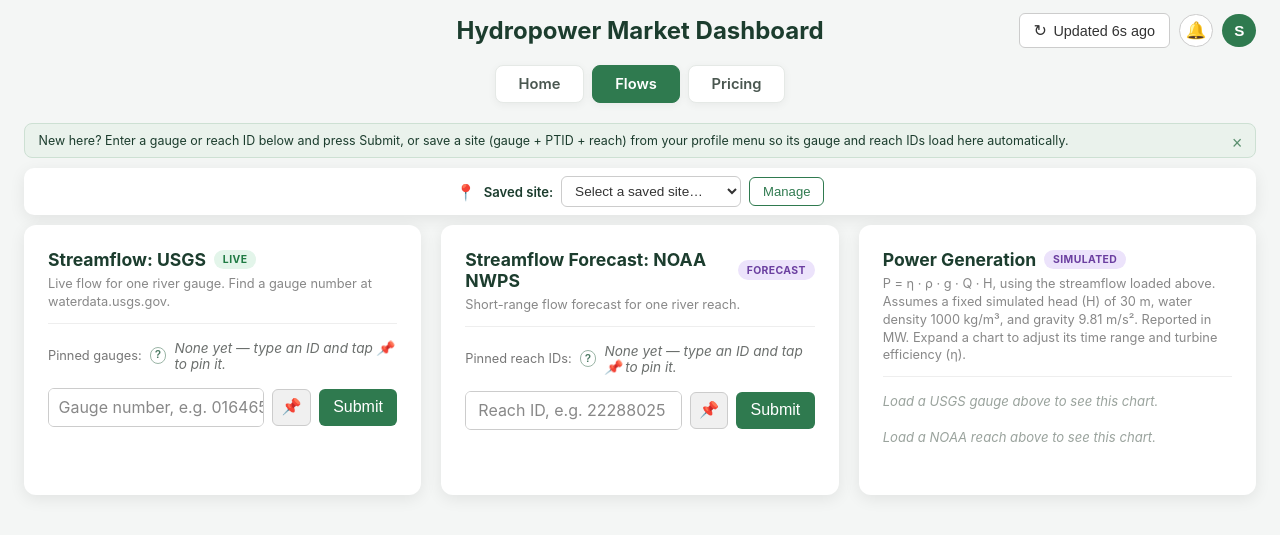
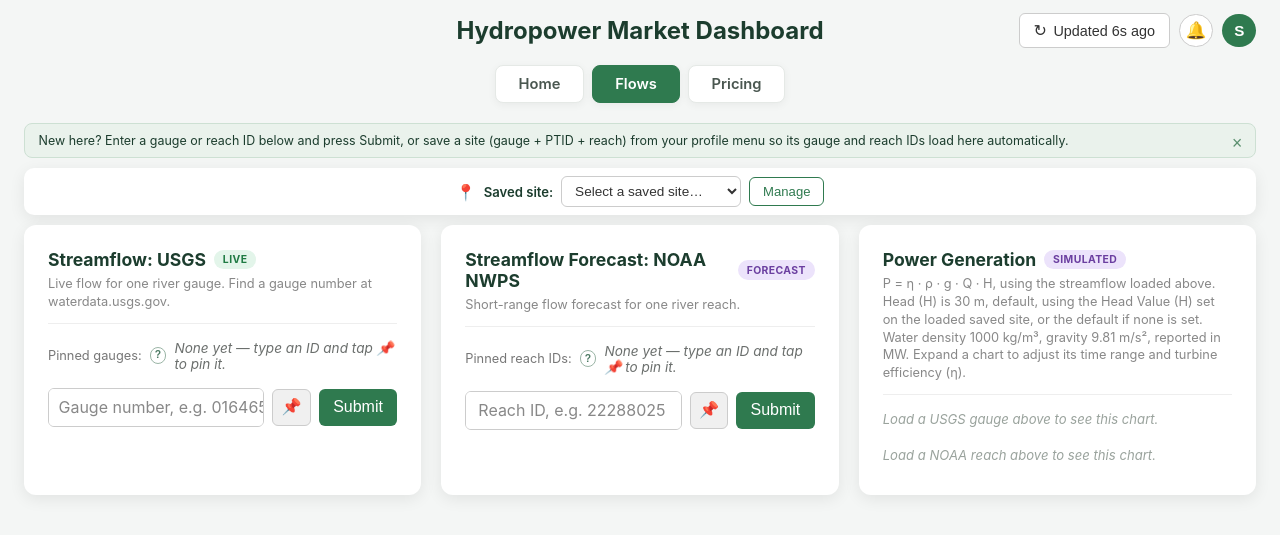
Before and after one commit to sakksham27/hydropower-market-dashboard, a Flask app: page /flows in a window 1280 px wide. Shown: the top 535 px of the page. Run offline with Flask 3, Linux system fonts and the light colour scheme; the visitor is signed in with stand-in values (Sample User, id 1); data that the repository does not hold is empty; some libraries are stand-ins or nearby versions.

Commit message:
Add per-site Head Value (H) used in power generation calculations
Saved sites now carry an optional Head Value (H, in meters) set from the
Manage Sites form. When a saved site is loaded, its head value replaces
the previously fixed 30 m constant in the power generation formula; sites
without one (or no site loaded) still fall back to the 30 m default.

Adds a head_m column to saved_sites (migrated via ALTER TABLE ADD COLUMN
IF NOT EXISTS, same pattern as the users table) and threads it through the
sites API and the Manage Sites UI.

Co-Authored-By: Claude Sonnet 5 <noreply@anthropic.com>
Claude-Session: https://claude.ai/code/session_015g957PFDF5zQHezkXtQNdM

```diff
--- a/app/app.py
+++ b/app/app.py
@@ -309,6 +309,24 @@ def api_list_sites():
     return jsonify({"sites": sites})
 
 
+def _parse_head_m(body):
+    """Returns (head_m, error_response_or_None). head_m is None when the
+    field was left blank, meaning callers should fall back to the standard
+    simulated head used when a site has no head value of its own."""
+    raw = body.get("head_m")
+    if raw in (None, ""):
+        return None, None
+
+    try:
+        head_m = float(raw)
+    except (TypeError, ValueError):
+        return None, (jsonify({"error": "Head value (H) must be a number."}), 400)
+    if head_m <= 0:
+        return None, (jsonify({"error": "Head value (H) must be greater than 0."}), 400)
+
+    return head_m, None
+
+
 @app.route("/api/sites", methods=["POST"])
 @login_required
 def api_create_site():
@@ -323,13 +341,24 @@ def api_create_site():
     if not (gauge_id or ptid or reach_id):
         return jsonify({"error": "Enter at least one ID (gauge, PTID, or reach)."}), 400
 
+    head_m, error = _parse_head_m(body)
+    if error:
+        return error
+
     try:
-        site_id = db.create_saved_site(session["user_id"], name, gauge_id, ptid, reach_id)
+        site_id = db.create_saved_site(session["user_id"], name, gauge_id, ptid, reach_id, head_m)
     except psycopg2.errors.UniqueViolation:
         return jsonify({"error": f'You already have a saved site named "{name}".'}), 400
 
     return jsonify(
-        {"id": site_id, "name": name, "gauge_id": gauge_id, "ptid": ptid, "reach_id": reach_id}
+        {
+            "id": site_id,
+            "name": name,
+            "gauge_id": gauge_id,
+            "ptid": ptid,
+            "reach_id": reach_id,
+            "head_m": head_m,
+        }
     )
 
 
@@ -347,8 +376,12 @@ def api_update_site(site_id):
     if not (gauge_id or ptid or reach_id):
         return jsonify({"error": "Enter at least one ID (gauge, PTID, or reach)."}), 400
 
+    head_m, error = _parse_head_m(body)
+    if error:
+        return error
+
     try:
-        updated = db.update_saved_site(session["user_id"], site_id, name, gauge_id, ptid, reach_id)
+        updated = db.update_saved_site(session["user_id"], site_id, name, gauge_id, ptid, reach_id, head_m)
     except psycopg2.errors.UniqueViolation:
         return jsonify({"error": f'You already have a saved site named "{name}".'}), 400
 
@@ -356,7 +389,14 @@ def api_update_site(site_id):
         return jsonify({"error": "Site not found."}), 404
 
     return jsonify(
-        {"id": site_id, "name": name, "gauge_id": gauge_id, "ptid": ptid, "reach_id": reach_id}
+        {
+            "id": site_id,
+            "name": name,
+            "gauge_id": gauge_id,
+            "ptid": ptid,
+            "reach_id": reach_id,
+            "head_m": head_m,
+        }
     )
 
 
--- a/app/db.py
+++ b/app/db.py
@@ -144,6 +144,7 @@ CREATE TABLE IF NOT EXISTS {SAVED_SITES_TABLE_NAME} (
     gauge_id TEXT,
     ptid TEXT,
     reach_id TEXT,
+    head_m DOUBLE PRECISION,
     created_at TIMESTAMPTZ NOT NULL DEFAULT now(),
     UNIQUE (user_id, name)
 );
@@ -398,38 +399,41 @@ def ensure_saved_sites_table():
     try:
         with conn, conn.cursor() as cur:
             cur.execute(CREATE_SAVED_SITES_TABLE_SQL)
+            cur.execute(
+                f"ALTER TABLE {SAVED_SITES_TABLE_NAME} ADD COLUMN IF NOT EXISTS head_m DOUBLE PRECISION"
+            )
     finally:
         conn.close()
 
 
-def create_saved_site(user_id, name, gauge_id, ptid, reach_id):
+def create_saved_site(user_id, name, gauge_id, ptid, reach_id, head_m):
     conn = get_connection()
     try:
         with conn, conn.cursor() as cur:
             cur.execute(
                 f"""
-                INSERT INTO {SAVED_SITES_TABLE_NAME} (user_id, name, gauge_id, ptid, reach_id)
-                VALUES (%s, %s, %s, %s, %s)
+                INSERT INTO {SAVED_SITES_TABLE_NAME} (user_id, name, gauge_id, ptid, reach_id, head_m)
+                VALUES (%s, %s, %s, %s, %s, %s)
                 RETURNING id
                 """,
-                (user_id, name, gauge_id, ptid, reach_id),
+                (user_id, name, gauge_id, ptid, reach_id, head_m),
             )
             return cur.fetchone()[0]
     finally:
         conn.close()
 
 
-def update_saved_site(user_id, site_id, name, gauge_id, ptid, reach_id):
+def update_saved_site(user_id, site_id, name, gauge_id, ptid, reach_id, head_m):
     conn = get_connection()
     try:
         with conn, conn.cursor() as cur:
             cur.execute(
                 f"""
                 UPDATE {SAVED_SITES_TABLE_NAME}
-                SET name = %s, gauge_id = %s, ptid = %s, reach_id = %s
+                SET name = %s, gauge_id = %s, ptid = %s, reach_id = %s, head_m = %s
                 WHERE user_id = %s AND id = %s
                 """,
-                (name, gauge_id, ptid, reach_id, user_id, site_id),
+                (name, gauge_id, ptid, reach_id, head_m, user_id, site_id),
             )
             return cur.rowcount
     finally:
@@ -442,7 +446,7 @@ def get_saved_sites(user_id):
         with conn, conn.cursor() as cur:
             cur.execute(
                 f"""
-                SELECT id, name, gauge_id, ptid, reach_id
+                SELECT id, name, gauge_id, ptid, reach_id, head_m
                 FROM {SAVED_SITES_TABLE_NAME}
                 WHERE user_id = %s
                 ORDER BY name ASC
--- a/app/static/script.js
+++ b/app/static/script.js
@@ -1481,8 +1481,13 @@ const reachWidget = reachWidgetEl && createReachWidget(reachWidgetEl, {
 /**
  * Power generation (synthetic): P = η · ρ · g · Q · H, applied to whatever
  * flow data is already loaded in the USGS and NOAA reach panels above (both
- * report flow in cfs, converted to m³/s here). H is a fixed, simulated dam
- * height — there's no real data source for it. Output is reported in MW.
+ * report flow in cfs, converted to m³/s here). Output is reported in MW.
+ *
+ * H (head) comes from the saved site currently loaded from the dropdown, if
+ * that site has one set (see the "Manage Sites" form) — there's no real data
+ * source for it otherwise, so a site with no head value, or no site loaded
+ * at all, falls back to DEFAULT_HEAD_M. setActiveSiteHead() below is the
+ * bridge from the saved-sites section (further down this file) into here.
  *
  * Each of the two charts (actual / forecast) gets its own expand button that
  * borrows the shared chartModal, same as the streamflow panels above. Unlike
@@ -1490,19 +1495,33 @@ const reachWidget = reachWidgetEl && createReachWidget(reachWidgetEl, {
  * only need to be usable, not always visible — so both live inside
  * .power-expand-controls, which CSS shows only once the chart is expanded.
  */
+const DEFAULT_HEAD_M = 30;
+let activeSiteHeadM = null;
+const headChangeListeners = [];
+
+function setActiveSiteHead(headM) {
+    activeSiteHeadM = headM;
+    const headNoteEl = document.getElementById("power-head-note");
+    if (headNoteEl) {
+        headNoteEl.textContent =
+            headM != null ? `${headM} m, from the loaded site` : `${DEFAULT_HEAD_M} m, default`;
+    }
+    headChangeListeners.forEach((fn) => fn());
+}
+
 const powerWidgetEl = document.getElementById("power-widget");
 
 if (powerWidgetEl && usgsWidget && reachWidget) {
     const CFS_TO_M3S = 0.0283168466;
     const WATER_DENSITY_KG_M3 = 1000;
     const GRAVITY_M_S2 = 9.81;
-    const SIMULATED_HEAD_M = 30;
     const WATTS_PER_MW = 1_000_000;
 
     function computePowerMW(flowCfs, efficiency) {
         if (flowCfs === null || flowCfs === undefined) return null;
+        const headM = activeSiteHeadM != null ? activeSiteHeadM : DEFAULT_HEAD_M;
         const flowM3s = flowCfs * CFS_TO_M3S;
-        const watts = efficiency * WATER_DENSITY_KG_M3 * GRAVITY_M_S2 * flowM3s * SIMULATED_HEAD_M;
+        const watts = efficiency * WATER_DENSITY_KG_M3 * GRAVITY_M_S2 * flowM3s * headM;
         return watts / WATTS_PER_MW;
     }
 
@@ -1651,6 +1670,7 @@ if (powerWidgetEl && usgsWidget && reachWidget) {
 
     usgsWidget.onDataChange(updatePowerCharts);
     reachWidget.onDataChange(updatePowerCharts);
+    headChangeListeners.push(updatePowerCharts);
 
     updatePowerCharts();
 }
@@ -1875,7 +1895,9 @@ function idsSummary(site) {
     if (site.gauge_id) parts.push(`Gauge ${site.gauge_id}`);
     if (site.ptid) parts.push(`PTID ${site.ptid}`);
     if (site.reach_id) parts.push(`Reach ${site.reach_id}`);
-    return parts.join(" · ") || "No IDs set";
+    const idsText = parts.join(" · ") || "No IDs set";
+    const headText = site.head_m != null ? `H ${site.head_m} m` : "H default (30 m)";
+    return `${idsText} · ${headText}`;
 }
 
 function renderManageSitesList() {
@@ -1939,6 +1961,7 @@ function openManageSiteForm(site) {
     manageSiteForm.elements.gauge_id.value = site ? site.gauge_id || "" : "";
     manageSiteForm.elements.ptid.value = site ? site.ptid || "" : "";
     manageSiteForm.elements.reach_id.value = site ? site.reach_id || "" : "";
+    manageSiteForm.elements.head_m.value = site && site.head_m != null ? site.head_m : "";
     document.getElementById("manage-site-form-submit").textContent = site ? "Save changes" : "Save";
 }
 
@@ -1968,6 +1991,7 @@ savedSitesSelect?.addEventListener("change", () => {
     applySavedId("usgs-input", site.gauge_id);
     applySavedId("nyiso-input", site.ptid);
     applySavedId("reach-input", site.reach_id);
+    setActiveSiteHead(site.head_m != null ? Number(site.head_m) : null);
 
     const parts = [];
     if (site.gauge_id) parts.push(`gauge ${site.gauge_id}`);
@@ -2008,6 +2032,7 @@ manageSiteForm.addEventListener("submit", async (event) => {
         gauge_id: (formData.get("gauge_id") || "").trim(),
         ptid: (formData.get("ptid") || "").trim(),
         reach_id: (formData.get("reach_id") || "").trim(),
+        head_m: (formData.get("head_m") || "").trim(),
     };
 
     manageSitesStatus.className = "save-site-status";
--- a/app/templates/_modals.html
+++ b/app/templates/_modals.html
@@ -19,6 +19,7 @@
                 <input type="text" name="gauge_id" placeholder="Gauge number (optional)" />
                 <input type="text" name="ptid" placeholder="PTID (optional)" />
                 <input type="text" name="reach_id" placeholder="Reach ID (optional)" />
+                <input type="number" name="head_m" placeholder="Head value H in meters (optional, default 30)" min="0" step="any" />
                 <button type="submit" id="manage-site-form-submit">Save</button>
                 <button type="button" id="manage-site-form-cancel" class="cancel-btn">Cancel</button>
             </form>
--- a/app/templates/flows.html
+++ b/app/templates/flows.html
@@ -193,8 +193,9 @@
             </div>
             <p class="card-subtitle">
                 P = &eta; &middot; &rho; &middot; g &middot; Q &middot; H, using the streamflow loaded above.
-                Assumes a fixed simulated head (H) of 30 m, water density 1000 kg/m&sup3;, and gravity 9.81 m/s&sup2;.
-                Reported in MW. Expand a chart to adjust its time range and turbine efficiency (&eta;).
+                Head (H) is <span id="power-head-note">30 m, default</span>, using the Head Value (H) set on the
+                loaded saved site, or the default if none is set. Water density 1000 kg/m&sup3;, gravity 9.81 m/s&sup2;,
+                reported in MW. Expand a chart to adjust its time range and turbine efficiency (&eta;).
             </p>
 
             <div class="power-chart-block">
```
